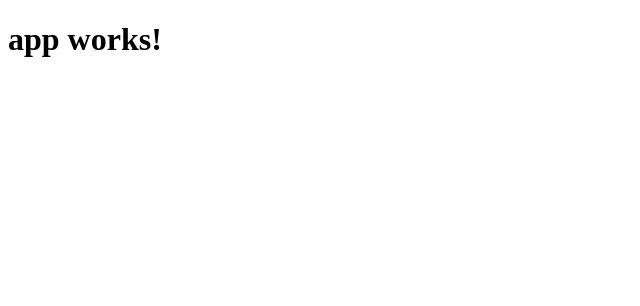
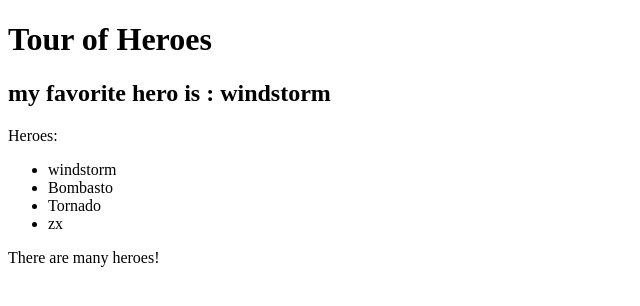
Before and after one commit to 895252509/Angular4-Lession, an Angular app: page / in a window 1280 px wide. Shown: the top 306 px of the page, without its empty margins (0-640 px from the left). Built offline with nearby package versions, Linux system fonts and the light colour scheme.

Commit message:
试验了angular.cn->开发指南->显示数据

```diff
--- a/src/app/app.component.html
+++ b/src/app/app.component.html
@@ -1,3 +1,7 @@
-<h1>
-  {{title}}
-</h1>
+<h1>{{title}}</h1>
+<h2>my favorite hero is : {{myHero.name}}</h2>
+<p>Heroes:</p>
+<ul>
+    <li *ngFor="let hero of heroes">{{hero.name}}</li>
+</ul>
+<p *ngIf="heroes.length > 3">There are many heroes!</p>
--- /dev/null
+++ b/src/app/app.component.model.hero.ts
@@ -0,0 +1,6 @@
+export class Hero{
+    constructor(
+        public id:number,
+        public name:string
+    ){}
+}
--- a/src/app/app.component.ts
+++ b/src/app/app.component.ts
@@ -1,10 +1,18 @@
 import { Component } from '@angular/core';
+import { Hero } from './app.component.model.hero';
 
 @Component({
-  selector: 'app-root',
-  templateUrl: './app.component.html',
-  styleUrls: ['./app.component.css']
+    selector: 'app-root',
+    templateUrl: './app.component.html',
+    styleUrls: ['./app.component.css']
 })
 export class AppComponent {
-  title = 'app works!';
+    title = 'Tour of Heroes';
+    heroes = [
+        new Hero(1,'windstorm'),
+        new Hero(2,'Bombasto'),
+        new Hero(20,'Tornado'),
+        new Hero(11,'zx')
+    ];
+    myHero = this.heroes[0];
 }
--- a/src/app/app.module.ts
+++ b/src/app/app.module.ts
@@ -14,7 +14,7 @@ import { AppComponent } from './app.component';
         FormsModule,
         HttpModule
     ],
-  providers: [],
-  bootstrap: [AppComponent]
+    providers: [ ],
+    bootstrap: [ AppComponent ]
 })
 export class AppModule { }
```
Lines whose indentation alone changed are shown as unchanged.
